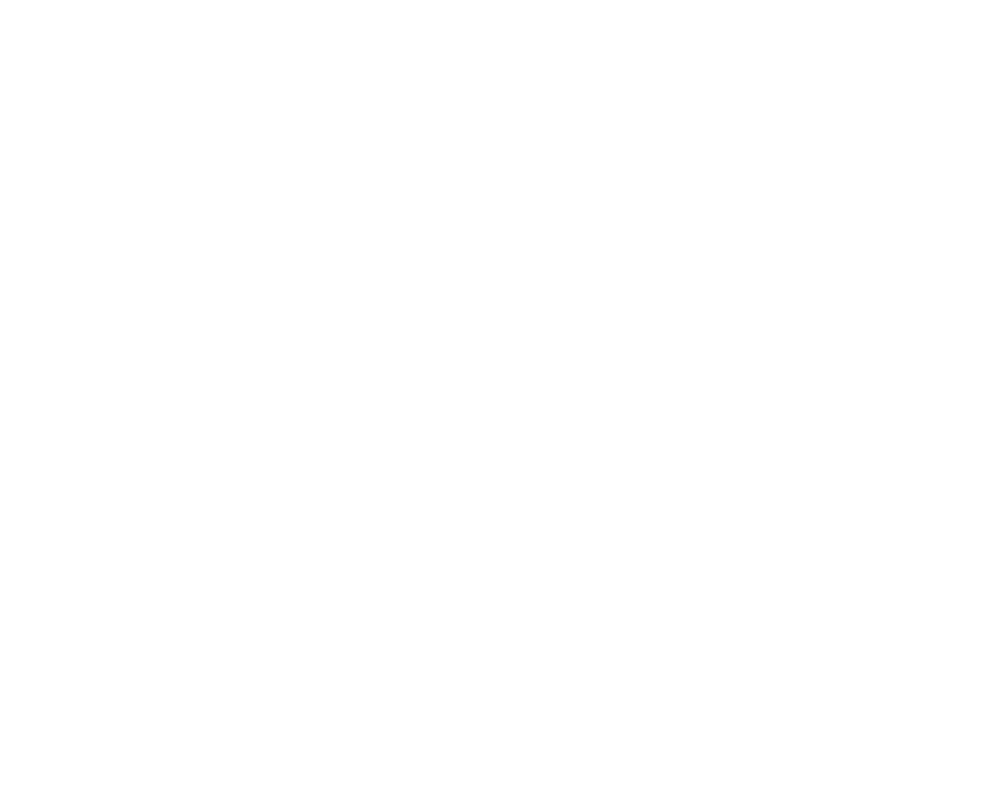
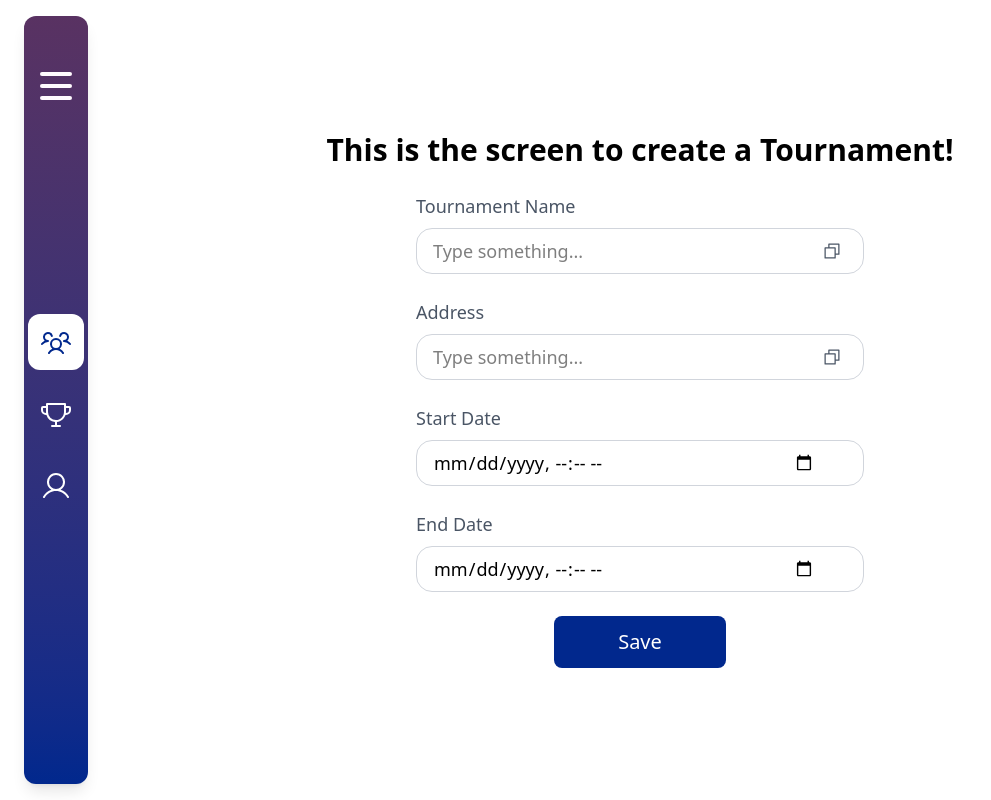
Before and after one commit to fontys-maua-2526-tournament/web, a React (Vite) app: page /tournaments in a window 1280 px wide. Before the commit this address had no page. Shown: the whole page, without its empty margins (0-991 px from the left). Built offline with nearby package versions, Linux system fonts and the light colour scheme.

Commit message:
Included Page; Included Component

```diff
--- a/src/App.jsx
+++ b/src/App.jsx
@@ -2,6 +2,7 @@
 import { Routes, Route } from "react-router-dom";
 import Home from "./pages/home";
 import Login from "./pages/login";
+import CreateTournament from "./pages/CreateTournament";
 
 export default function App() {
   return (
@@ -9,6 +10,7 @@
       <Routes>
         <Route path="/" element={<Home />} />
         <Route path="/login" element={<Login />} />
+        <Route path="/tournaments" element={<CreateTournament />} />
       </Routes>
     </BrowserRouter>
   );
--- /dev/null
+++ b/src/components/customDateTimePicker.jsx
@@ -0,0 +1,56 @@
+import { Lock } from '@phosphor-icons/react';
+
+export default function CustomDateTimePicker({
+  id,
+  name,
+  label,
+  value,
+  onChange,
+  placeholder,
+  blocked = false,
+  className = '',
+  disabled = false,
+  readOnly = false,
+  showCopy = false,
+  size = 'md', // md | lg
+  inputProps = {},
+}) {
+
+  const sizeClasses = size === 'lg' ? 'px-6 py-4 text-xl' : 'px-4 py-2 text-lg';
+  const isBlocked = blocked === true;
+
+  return (
+    <div className={`w-full ${className}`}>
+      {label && (
+        <label htmlFor={id} className="mb-2 block text-lg font-medium text-gray-600">
+          {label}
+        </label>
+      )}
+
+      <div className="relative flex items-center">
+        <input
+          id={id}
+          name={name}
+          type="datetime-local"
+          value={value}
+          onChange={isBlocked ? undefined : onChange}
+          placeholder={placeholder}
+          readOnly={readOnly || isBlocked}
+          disabled={disabled || isBlocked}
+          aria-disabled={isBlocked}
+          className={`w-full rounded-2xl border border-gray-300 bg-white pr-12 ${sizeClasses} focus:ring-mauaBlue focus:ring-2 focus:outline-none ${isBlocked ? 'cursor-not-allowed opacity-60' : ''}`}
+          {...inputProps}
+        />
+
+        {isBlocked ? (
+          <div className="absolute right-3 flex h-10 w-10 items-center justify-center rounded-md bg-transparent text-gray-500">
+            <Lock size={18} />
+          </div>
+        ) : (
+          <>
+          </>
+        )}
+      </div>
+    </div>
+  );
+}
--- /dev/null
+++ b/src/pages/CreateTournament.jsx
@@ -0,0 +1,69 @@
+import Navbar from '../components/navbar';
+import CustomButton from '../components/customButton';
+import CustomTextField from '../components/customTextField';
+import CustomDateTimePicker from '../components/customDateTimePicker';
+import { useState } from 'react';
+
+export default function Home() {
+  const [name, setName] = useState('');
+  const [address, setAddress] = useState('');
+  const [startDateTime, setStartDateTime] = useState('');
+  const [endDateTime, setEndDateTime] = useState('');
+
+  return (
+    <div className="flex h-screen items-center justify-center">
+      <Navbar />
+
+      <div className="flex flex-col items-center gap-6">
+        <h1 className="text-3xl font-bold text-black duration-300 hover:-translate-y-1.5 hover:scale-110 hover:cursor-pointer">
+          This is the screen to create a Tournament!
+        </h1>
+
+        <CustomTextField
+          id="name"
+          name="Name"
+          label="Tournament Name"
+          value={name}
+          onChange={e => setName(e.target.value)}
+          placeholder="Type something..."
+          className="max-w-md"
+          showCopy
+        />
+
+        <CustomTextField
+          id="address"
+          name="Address"
+          label="Address"
+          value={address}
+          onChange={e => setAddress(e.target.value)}
+          placeholder="Type something..."
+          className="max-w-md"
+          showCopy
+        />
+
+        <CustomDateTimePicker
+            id="startDate"
+            name="startDate"
+            label="Start Date"
+            value={startDateTime}
+            onChange={e => setStartDateTime(e.target.value)}
+            placeholder="Select date and time..."
+            className="max-w-md"
+            showCopy
+        />
+
+        <CustomDateTimePicker
+            id="endDate"
+            name="endDate"
+            label="End Date"
+            value={endDateTime}
+            onChange={e => setEndDateTime(e.target.value)}
+            placeholder="Select date and time..."
+            className="max-w-md"
+            showCopy
+        />
+        <CustomButton onClick={() => alert('Button clicked!')} children="Save" />
+      </div>
+    </div>
+  );
+}
```
Also changed, not shown: 1 other file (tests, documents, lock files or other folders).
